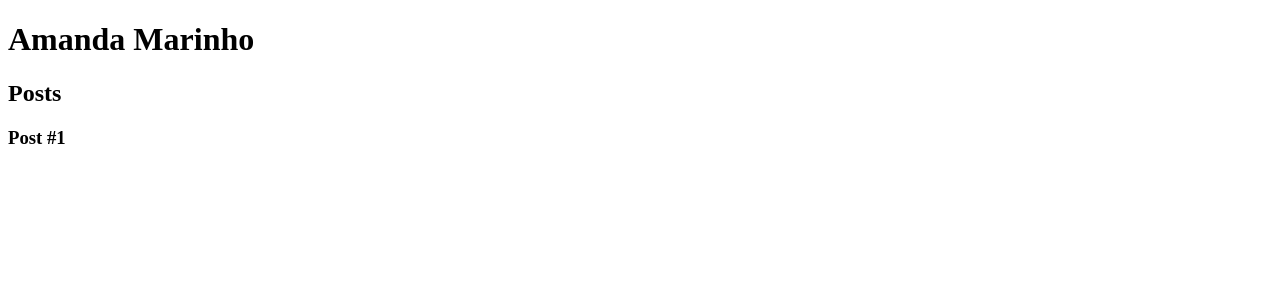
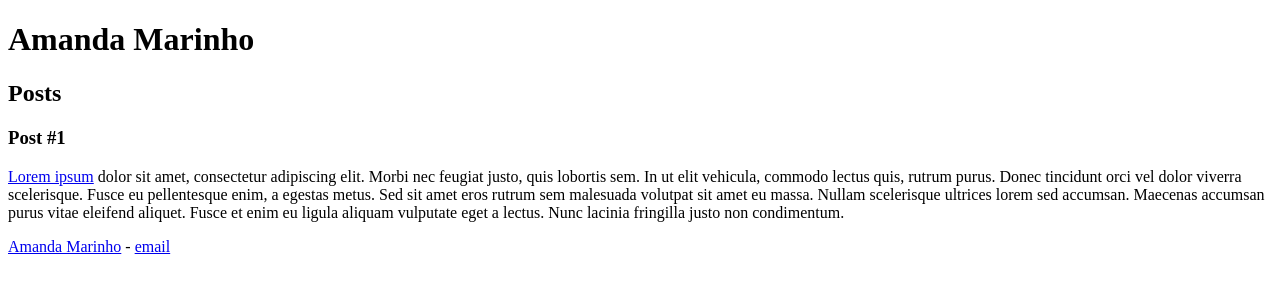
Before and after one commit to amanda-marinho/Estudos-frontend, a plain HTML site: page HTML-CSS/index.html in a window 1280 px wide. Drawn offline with Linux system fonts and the light colour scheme.

Commit message:
Tags e links

```diff
--- a/HTML-CSS/index.html
+++ b/HTML-CSS/index.html
@@ -16,6 +16,10 @@
                <header>
                    <h3>Post #1</h3>
                </header>
+               <p>
+                <a href="https://lipsum.com/feed/html" target="_blank">Lorem ipsum</a> dolor sit amet, consectetur adipiscing elit. Morbi nec feugiat justo, quis lobortis sem. In ut elit vehicula, commodo lectus quis, rutrum purus. Donec tincidunt orci vel dolor viverra scelerisque. Fusce eu pellentesque enim, a egestas metus. Sed sit amet eros rutrum sem malesuada volutpat sit amet eu massa. Nullam scelerisque ultrices lorem sed accumsan. Maecenas accumsan purus vitae eleifend aliquet. Fusce et enim eu ligula aliquam vulputate eget a lectus. Nunc lacinia fringilla justo non condimentum.
+               </p>
+               <p><a href="https://www.linkedin.com/in/amanda-marinho/" target="_blank">Amanda Marinho</a> - <a href="mailto:amanda.marinho@usp.br">email</a></p>
            </article>
        </section>
        <footer>
```
